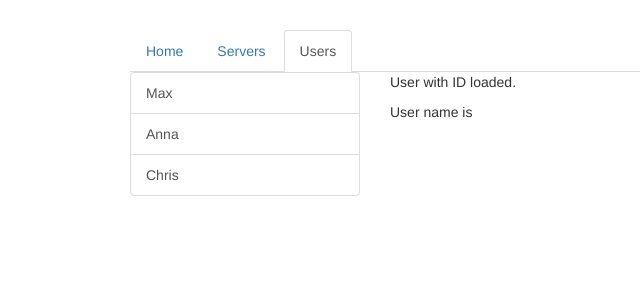
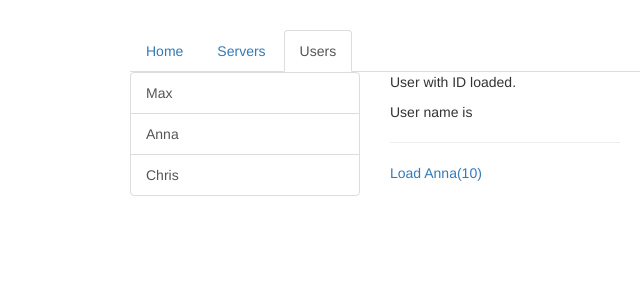
Before and after one commit to fagot013/udemy-angular, an Angular app in the folder routing-start/: page /users in a window 1280 px wide. Shown: the top 300 px of the page, without its empty margins (135-775 px from the left). Built offline with nearby package versions, Linux system fonts and the light colour scheme.

Commit message:
routing: subscribe to router params

```diff
--- a/routing-start/src/app/users/user/user.component.html
+++ b/routing-start/src/app/users/user/user.component.html
@@ -1,2 +1,4 @@
 <p>User with ID {{user.id}} loaded.</p>
 <p>User name is {{user.name}}</p>
+<hr>
+<a [routerLink] = "['/users', 10, 'Anna']">Load Anna(10)</a>
--- a/routing-start/src/app/users/user/user.component.ts
+++ b/routing-start/src/app/users/user/user.component.ts
@@ -1,5 +1,5 @@
 import { Component, OnInit } from '@angular/core';
-import { ActivatedRoute } from '@angular/router';
+import { ActivatedRoute, Params } from '@angular/router';
 
 @Component({
   selector: 'app-user',
@@ -16,6 +16,13 @@ export class UserComponent implements OnInit {
       id: this.route.snapshot.params['id'],
       name: this.route.snapshot.params['name']
     };
+
+    this.route.params.subscribe(
+      (param: Params) => {
+        this.user.id = param['id'];
+        this.user.name = param['name'];
+      }
+    );
   }
 
 }
```
